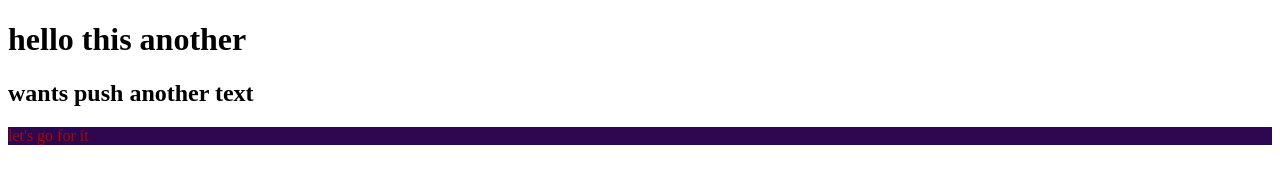
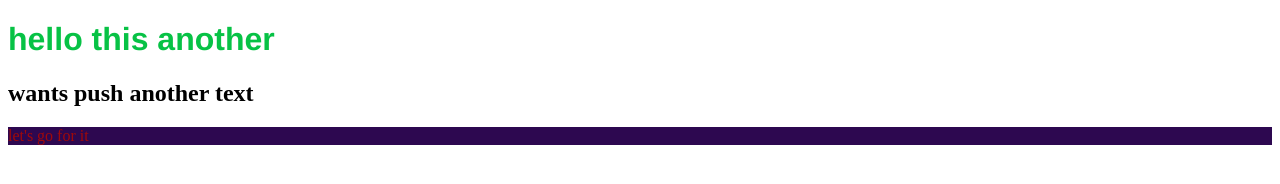
Before and after one commit to Ya-sin0007/my-new-repo, a plain HTML site: page index.html in a window 1280 px wide. Drawn offline with Linux system fonts and the light colour scheme.

Commit message:
go the css

```diff
--- a/style.css
+++ b/style.css
@@ -1,4 +1,9 @@
 p{
     color: rgb(161, 9, 9);
     background-color: rgb(45, 8, 80);
+
 }
+h1{
+    color: rgb(7, 194, 69);
+    font-family: 'Franklin Gothic Medium', 'Arial Narrow', Arial, sans-serif;
+}
```
